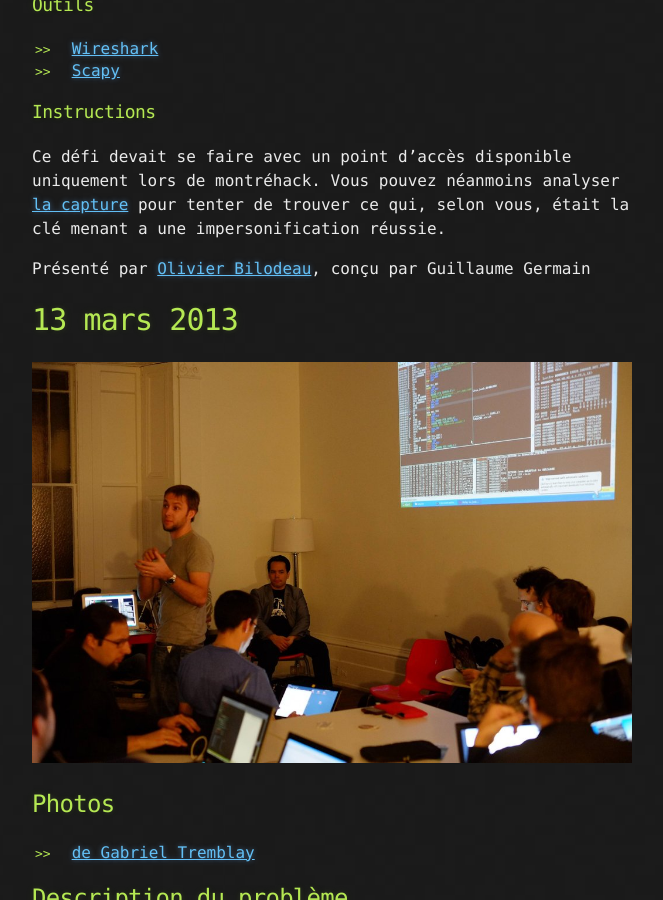
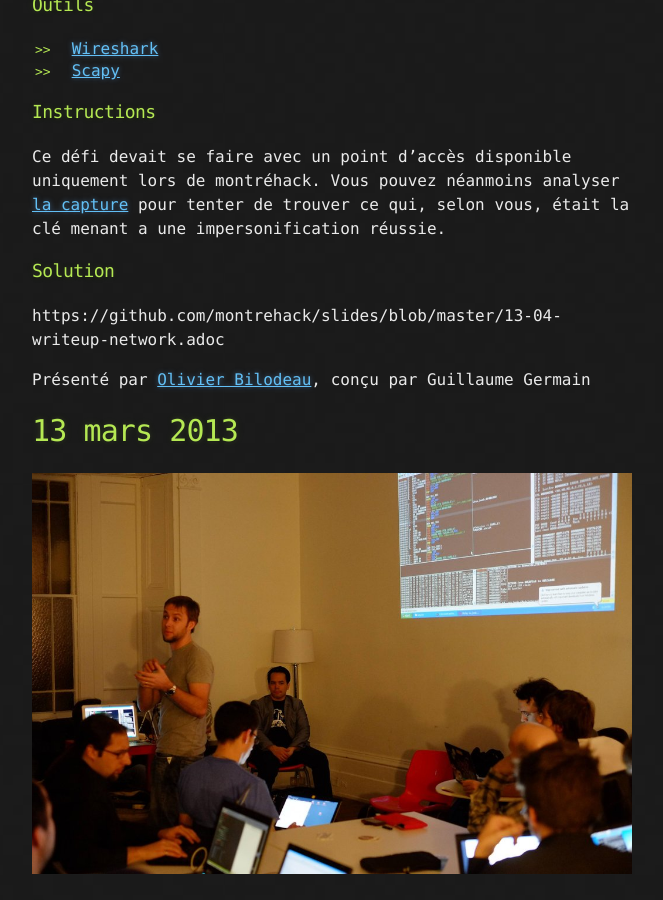
Before and after one commit to montrehack/montrehack.github.com, a Jekyll site: the page built from archives.md, in a window 1280 px wide and 900 px high, scrolled down 2176 px. Shown: the whole window, without its empty margins (308-971 px from the left). Built offline with Jekyll 4.4.1, drawn with Linux system fonts in a browser that asks for light colours; Markdown is read by kramdown in place of the engine named in the settings; comment, search, counter and statistics services are not loaded; some of the changed text lies outside the part shown.

Commit message:
forgot to commit april write-up, here it is

```diff
--- a/archives.md
+++ b/archives.md
@@ -62,6 +62,9 @@ Ce défi devait se faire avec un point d'accès disponible uniquement lors de
 montréhack. Vous pouvez néanmoins analyser [la capture](https://github.com/montrehack/slides/raw/master/res/13-04/network.pcap)
 pour tenter de trouver ce qui, selon vous, était la clé menant a une
 impersonification réussie.
+
+### Solution
+https://github.com/montrehack/slides/blob/master/13-04-writeup-network.adoc
 
 Présenté par [Olivier Bilodeau](http://twitter.com/obilodeau), conçu par
 Guillaume Germain
```
Also changed, not shown: other parts of archives.md (+3 -0 lines).
